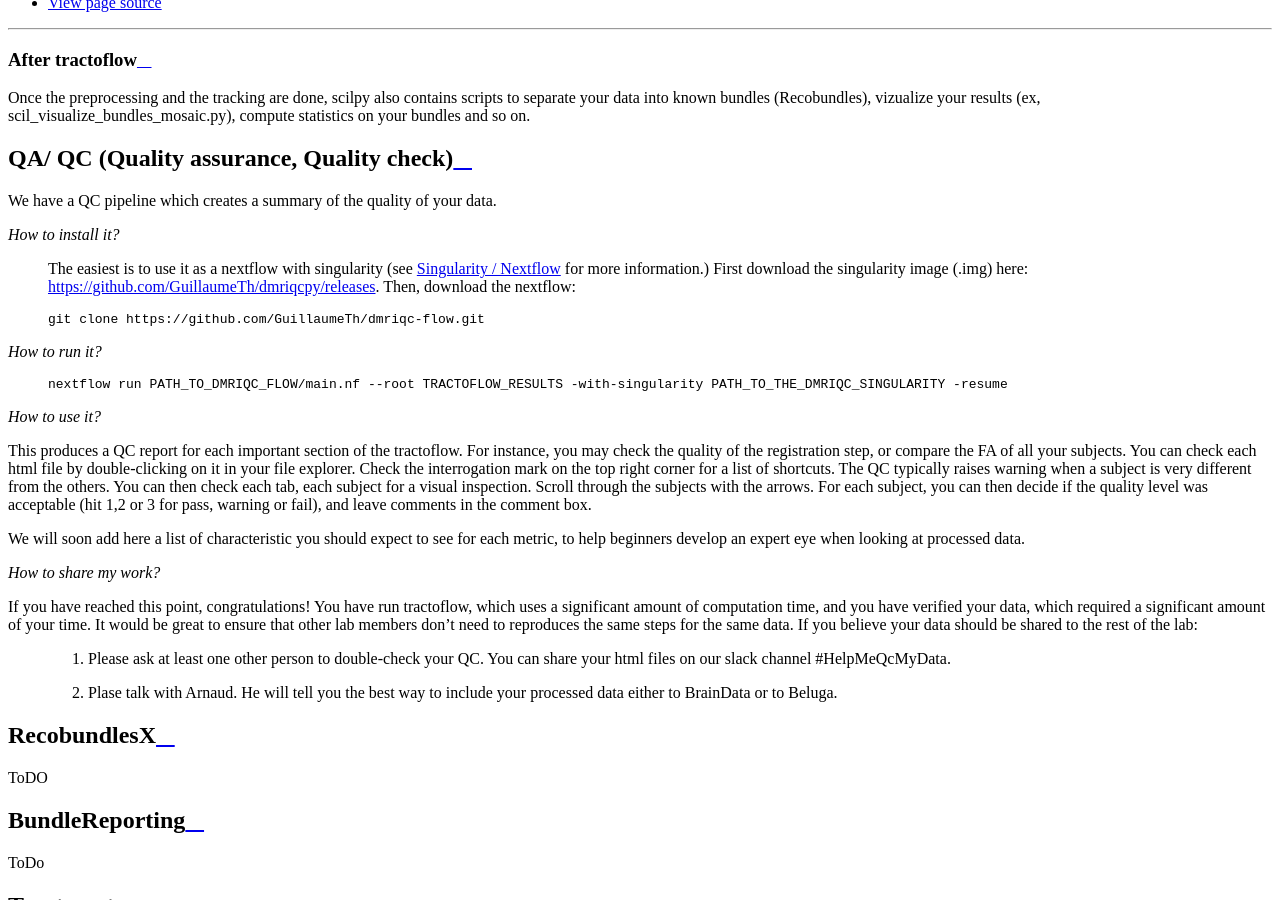
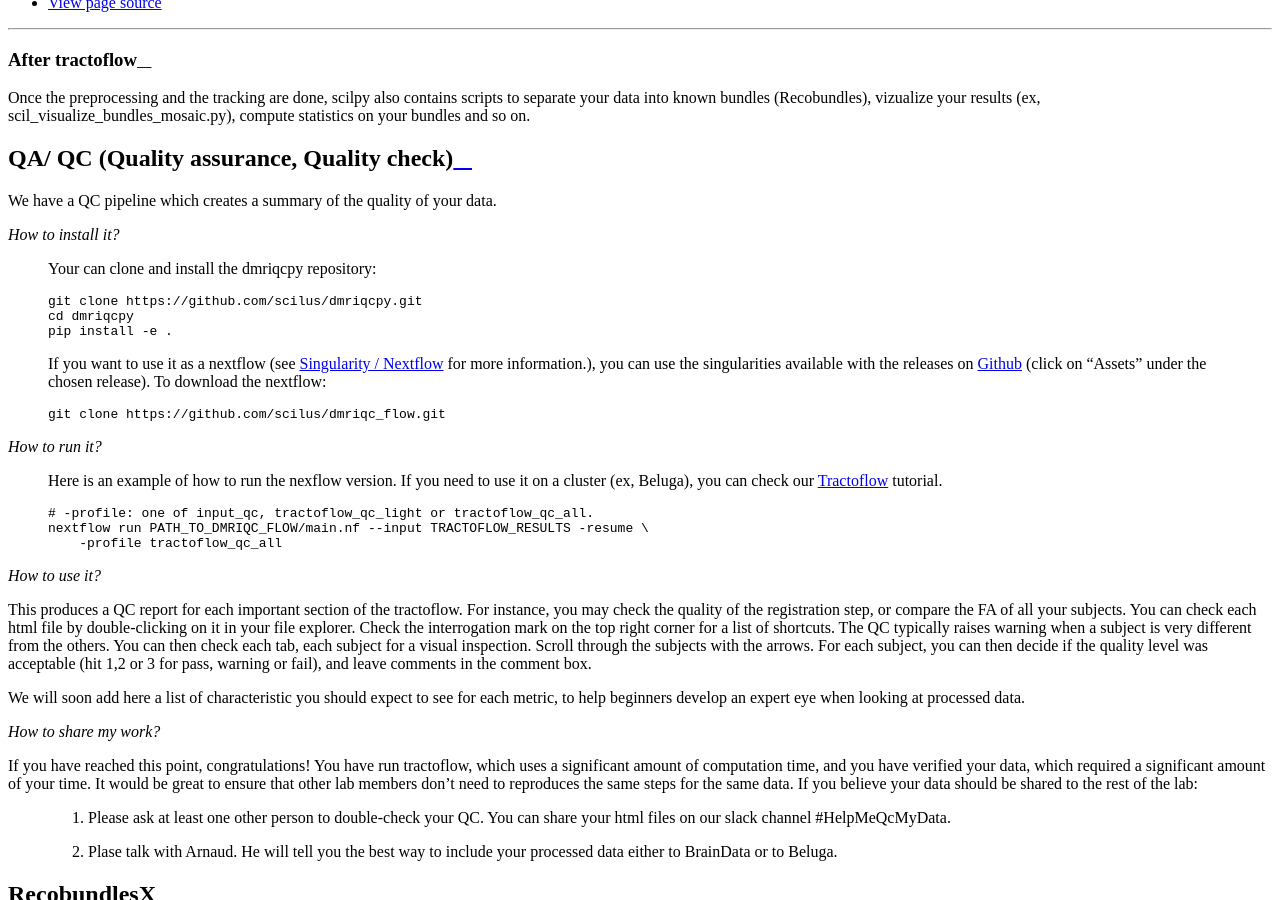
Before and after one commit to scilus/scil-documentation, a Sphinx documentation site: the page built from source/our_tools/other_pipelines.rst, in a window 1280 px wide and 900 px high, scrolled down 853 px. Built offline with Sphinx 7.4.7 and the Read the Docs theme 2.0.0, drawn with Linux system fonts in a browser that asks for light colours.

Commit message:
Updating download information for QC singularity

```diff
--- a/source/our_tools/other_pipelines.rst
+++ b/source/our_tools/other_pipelines.rst
@@ -16,17 +16,30 @@ We have a QC pipeline which creates a summary of the quality of your data.
 
 *How to install it?*
 
-    The easiest is to use it as a nextflow with singularity (see :ref:`ref_nextflow` for more information.) First download the singularity image (.img) here: https://github.com/GuillaumeTh/dmriqcpy/releases. Then, download the nextflow:
+    Your can clone and install the dmriqcpy repository:
 
     .. code-block:: bash
 
-        git clone https://github.com/GuillaumeTh/dmriqc-flow.git
+        git clone https://github.com/scilus/dmriqcpy.git
+        cd dmriqcpy
+        pip install -e .
+
+    If you want to use it as a nextflow (see :ref:`ref_nextflow` for more information.), you can use the singularities available with the releases on `Github <https://github.com/scilus/dmriqcpy/releases>`_ (click on "Assets" under the chosen release). To download the nextflow:
+
+    .. code-block:: bash
+
+        git clone https://github.com/scilus/dmriqc_flow.git
 
 *How to run it?*
 
+    Here is an example of how to run the nexflow version. If you need to use it on a cluster (ex, Beluga), you can check our :ref:`ref_tractoflow` tutorial.
+
     .. code-block:: bash
 
-        nextflow run PATH_TO_DMRIQC_FLOW/main.nf --root TRACTOFLOW_RESULTS -with-singularity PATH_TO_THE_DMRIQC_SINGULARITY -resume
+        # -profile: one of input_qc, tractoflow_qc_light or tractoflow_qc_all.
+        nextflow run PATH_TO_DMRIQC_FLOW/main.nf --input TRACTOFLOW_RESULTS -resume \
+            -profile tractoflow_qc_all
+
 
 *How to use it?*
 
```
